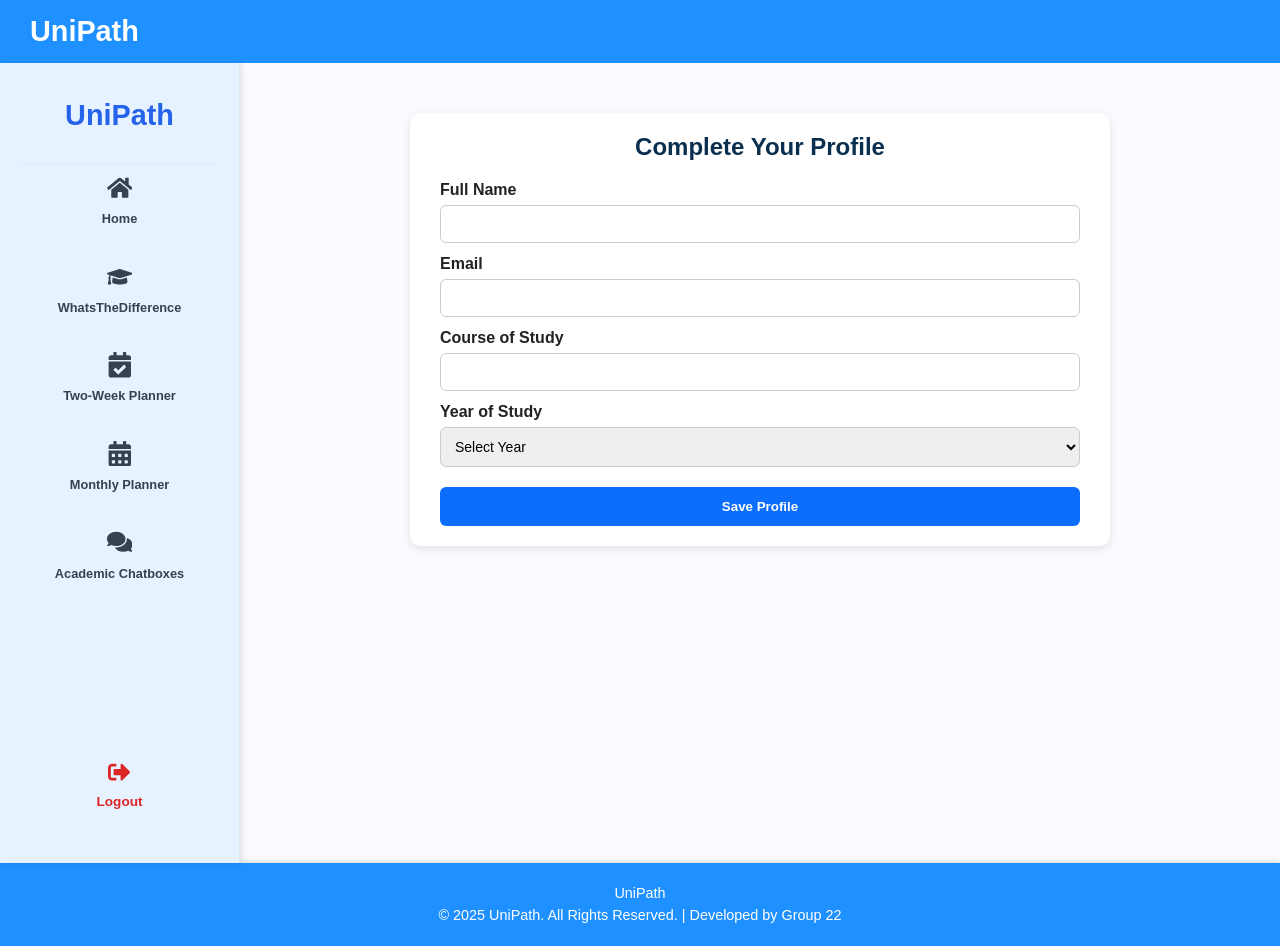
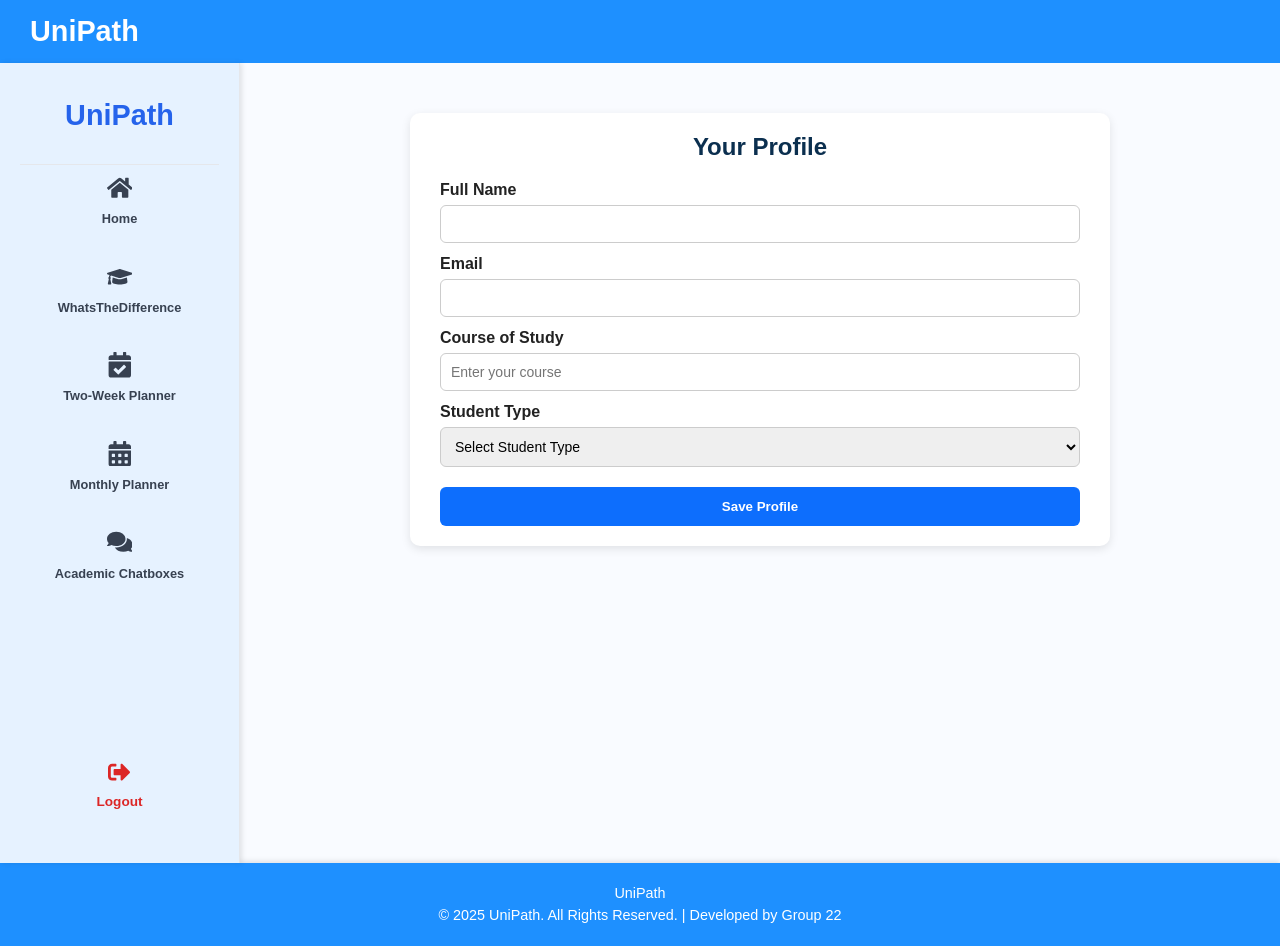
Before and after one commit to Angel-IT2/Frontend-AcademicWellness, a React (Create React App) app: page /#/dashboard/profile in a window 1280 px wide. Built offline with nearby package versions, Linux system fonts and the light colour scheme.

Commit message:
Add files via upload

```diff
--- a/src/components/pageComponents/Login.js
+++ b/src/components/pageComponents/Login.js
@@ -23,88 +23,48 @@ function Login() {
         {
           method: "POST",
           headers: { "Content-Type": "application/json" },
-          body: JSON.stringify({
-            identifier: email, // backend expects 'identifier'
-            password: password,
-          }),
+          body: JSON.stringify({ identifier: email, password }),
         }
       );
-
       const data = await response.json();
       setLoading(false);
 
       if (response.ok) {
-        if (!data.user) {
-          setError("Login failed: no user data returned.");
-          return;
-        }
-
-        // Save token and user info
-      localStorage.setItem("token", data.tokens.access);
-      localStorage.setItem("user", JSON.stringify(data.user));
-
-        // Success message
+        localStorage.setItem("token", data.token);
+        localStorage.setItem("user", JSON.stringify(data.user));
         alert("Login successful!");
-
-        // ✅ Redirect all users to dashboard
         navigate("/dashboard");
       } else {
-        // Backend error message
         setError(data.message || "Invalid email or password.");
       }
     } catch (err) {
-      console.error("Login error:", err);
+      console.error(err);
       setError("An error occurred while logging in. Please try again.");
       setLoading(false);
     }
   };
 
-  const handleGoogleLogin = () => {
-    // Placeholder for Google login
-    alert("Google login not implemented yet.");
-  };
+  const handleGoogleLogin = () => alert("Google login not implemented yet.");
 
   return (
     <div className="form-box" style={{ backgroundImage: `url(${bgImage})` }}>
       <Navbar />
       <form className="auth-form" onSubmit={handleLogin}>
         <h2>Login to UniPath</h2>
-
-        <input
-          type="email"
-          placeholder="Email"
-          value={email}
-          onChange={(e) => setEmail(e.target.value)}
-          required
-        />
-
-        <input
-          type="password"
-          placeholder="Password"
-          value={password}
-          onChange={(e) => setPassword(e.target.value)}
-          required
-        />
-
+        <input type="email" placeholder="Email" value={email} onChange={(e) => setEmail(e.target.value)} required />
+        <input type="password" placeholder="Password" value={password} onChange={(e) => setPassword(e.target.value)} required />
         {error && <div className="error-msg">{error}</div>}
-
         <button className="auth-btn" type="submit" disabled={loading}>
           {loading ? "Logging in..." : "Login"}
         </button>
-
         <p className="auth-or">Or continue with</p>
-
         <div className="auth-social">
           <button type="button" className="social-btn google" onClick={handleGoogleLogin}>
             <FaGoogle /> Google
           </button>
         </div>
-
         <p className="auth-footer">
-          Don’t have an account?{" "}
-          <Link to="/register" className="link">
-            Register
-          </Link>
+          Don’t have an account? <Link to="/register" className="link">Register</Link>
         </p>
       </form>
     </div>
--- a/src/components/pageComponents/Profile.jsx
+++ b/src/components/pageComponents/Profile.jsx
@@ -1,62 +1,42 @@
-import React, { useState } from "react";
+import React, { useState, useEffect } from "react";
 import "./Profile.css";
 
 const Profile = () => {
-  const [formData, setFormData] = useState({
-    fullName: "",
-    email: "",
-    course: "",
-    year: "",
-  });
+  const [formData, setFormData] = useState({ fullName: "", email: "", course: "", year: "" });
+
+  useEffect(() => {
+    const user = JSON.parse(localStorage.getItem("user"));
+    if (user) setFormData({ fullName: user.full_name || "", email: user.email || "", course: user.course || "", year: user.student_type || "" });
+  }, []);
 
   const handleChange = (e) => {
     const { name, value } = e.target;
-    setFormData({ ...formData, [name]: value });
+    setFormData((prev) => ({ ...prev, [name]: value }));
   };
 
   const handleSubmit = (e) => {
     e.preventDefault();
-    console.log("Profile saved:", formData);
+    const updatedUser = { ...JSON.parse(localStorage.getItem("user")), full_name: formData.fullName, email: formData.email, course: formData.course, student_type: formData.year };
+    localStorage.setItem("user", JSON.stringify(updatedUser));
+    alert("Profile updated successfully!");
   };
 
   return (
     <div className="profile-container">
-      <h2>Complete Your Profile</h2>
+      <h2>Your Profile</h2>
       <form className="profile-form" onSubmit={handleSubmit}>
         <label>Full Name</label>
-        <input
-          type="text"
-          name="fullName"
-          value={formData.fullName}
-          onChange={handleChange}
-          required
-        />
+        <input type="text" name="fullName" value={formData.fullName} onChange={handleChange} required />
         <label>Email</label>
-        <input
-          type="email"
-          name="email"
-          value={formData.email}
-          onChange={handleChange}
-          required
-        />
+        <input type="email" name="email" value={formData.email} onChange={handleChange} required />
         <label>Course of Study</label>
-        <input
-          type="text"
-          name="course"
-          value={formData.course}
-          onChange={handleChange}
-          required
-        />
-        <label>Year of Study</label>
-        <select
-          name="year"
-          value={formData.year}
-          onChange={handleChange}
-          required
-        >
-          <option value="">Select Year</option>
-          <option value="first">First Year</option>
-          <option value="senior">Senior</option>
+        <input type="text" name="course" value={formData.course} onChange={handleChange} placeholder="Enter your course" />
+        <label>Student Type</label>
+        <select name="year" value={formData.year} onChange={handleChange} required>
+          <option value="">Select Student Type</option>
+          <option value="First-year">First-year</option>
+          <option value="Senior">Senior</option>
+          <option value="Moderator">Moderator</option>
         </select>
         <button type="submit">Save Profile</button>
       </form>
--- a/src/components/pageComponents/Sidebar.jsx
+++ b/src/components/pageComponents/Sidebar.jsx
@@ -14,48 +14,37 @@ const Sidebar = () => {
   const navigate = useNavigate();
   const location = useLocation();
 
+  const user = JSON.parse(localStorage.getItem("user"));
+  const studentType = (user?.student_type || "").trim();
+
+  const wtdPath =
+    studentType === "Moderator"
+      ? "/dashboard/moderator-difference"
+      : "/dashboard/whats-the-difference";
+
   const menuItems = [
     { label: "Home", path: "/dashboard", icon: <FaHome /> },
-    {
-      label: "WhatsTheDifference",
-      path: "/dashboard/whats-the-difference",
-      icon: <FaGraduationCap />,
-    },
-    {
-      label: "Two-Week Planner",
-      path: "/dashboard/two-week-planner",
-      icon: <FaCalendarCheck />,
-    },
-    {
-      label: "Monthly Planner",
-      path: "/dashboard/monthly-planner",
-      icon: <FaCalendarAlt />,
-    },
-    {
-      label: "Academic Chatboxes",
-      path: "/dashboard/academic-chatboxes",
-      icon: <FaComments />,
-    },
+    { label: "WhatsTheDifference", path: wtdPath, icon: <FaGraduationCap /> },
+    { label: "Two-Week Planner", path: "/dashboard/two-week-planner", icon: <FaCalendarCheck /> },
+    { label: "Monthly Planner", path: "/dashboard/monthly-planner", icon: <FaCalendarAlt /> },
+    { label: "Academic Chatboxes", path: "/dashboard/academic-chatboxes", icon: <FaComments /> },
   ];
 
   const handleLogout = () => {
+    localStorage.removeItem("user");
+    localStorage.removeItem("token");
     navigate("/login");
   };
 
   return (
     <aside className="sidebar">
-      <div className="sidebar-header">
-        <h1 className="sidebar-logo">UniPath</h1>
-      </div>
-
+      <div className="sidebar-header"><h1 className="sidebar-logo">UniPath</h1></div>
       <nav className="sidebar-nav">
         <ul>
           {menuItems.map((item, index) => (
             <li
               key={index}
-              className={`sidebar-link ${
-                location.pathname === item.path ? "active" : ""
-              }`}
+              className={`sidebar-link ${location.pathname === item.path ? "active" : ""}`}
               onClick={() => navigate(item.path)}
             >
               <div className="icon">{item.icon}</div>
@@ -64,12 +53,9 @@ const Sidebar = () => {
           ))}
         </ul>
       </nav>
-
       <div className="sidebar-logout-container">
         <li className="sidebar-link logout" onClick={handleLogout}>
-          <div className="icon">
-            <FaSignOutAlt />
-          </div>
+          <div className="icon"><FaSignOutAlt /></div>
           <div className="label">Logout</div>
         </li>
       </div>
```
Also changed, not shown: src/components/pageComponents/ModeratorDifference.js (line endings or trailing spaces), src/components/pageComponents/Register.js (line endings or trailing spaces).
